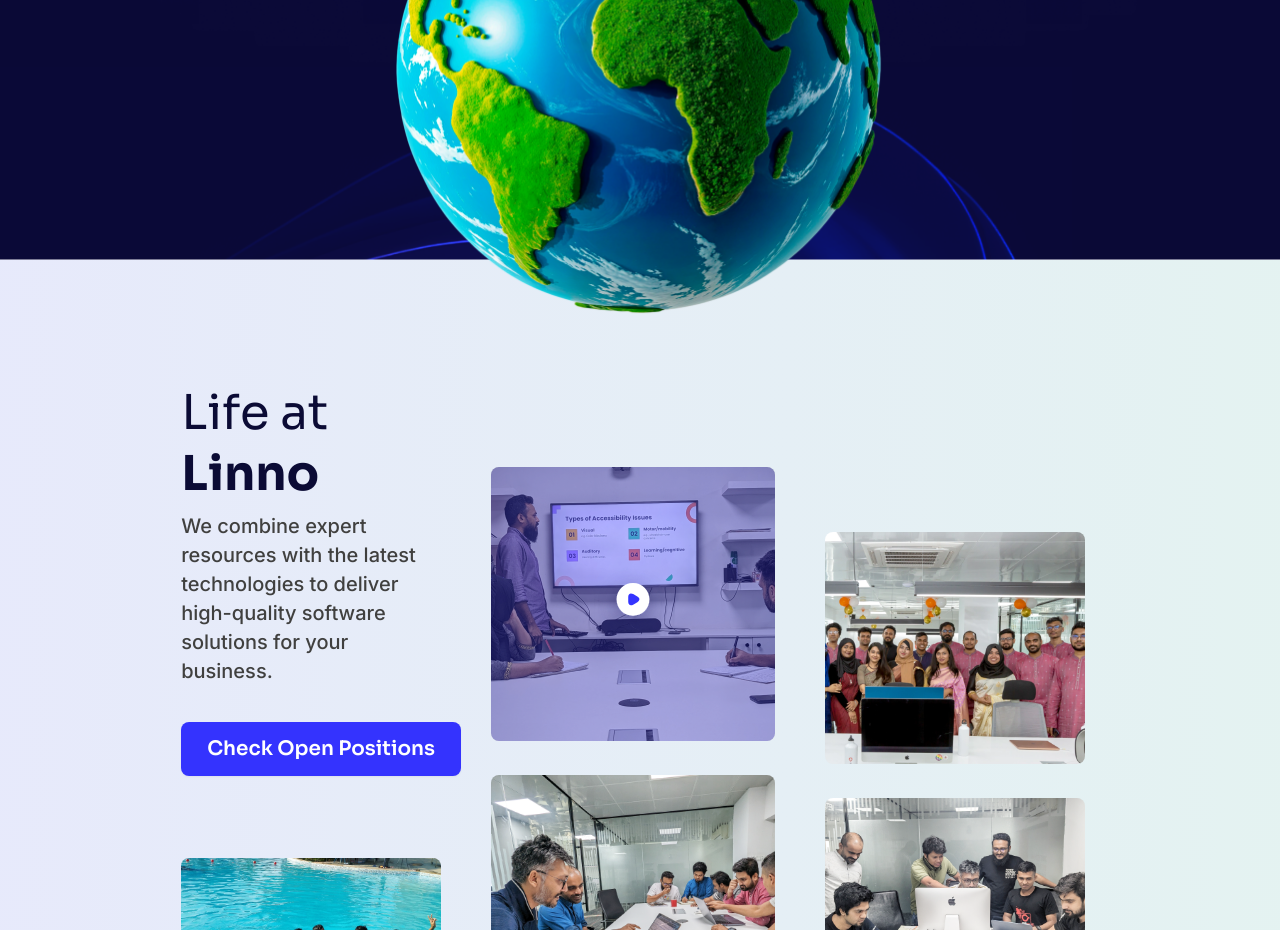
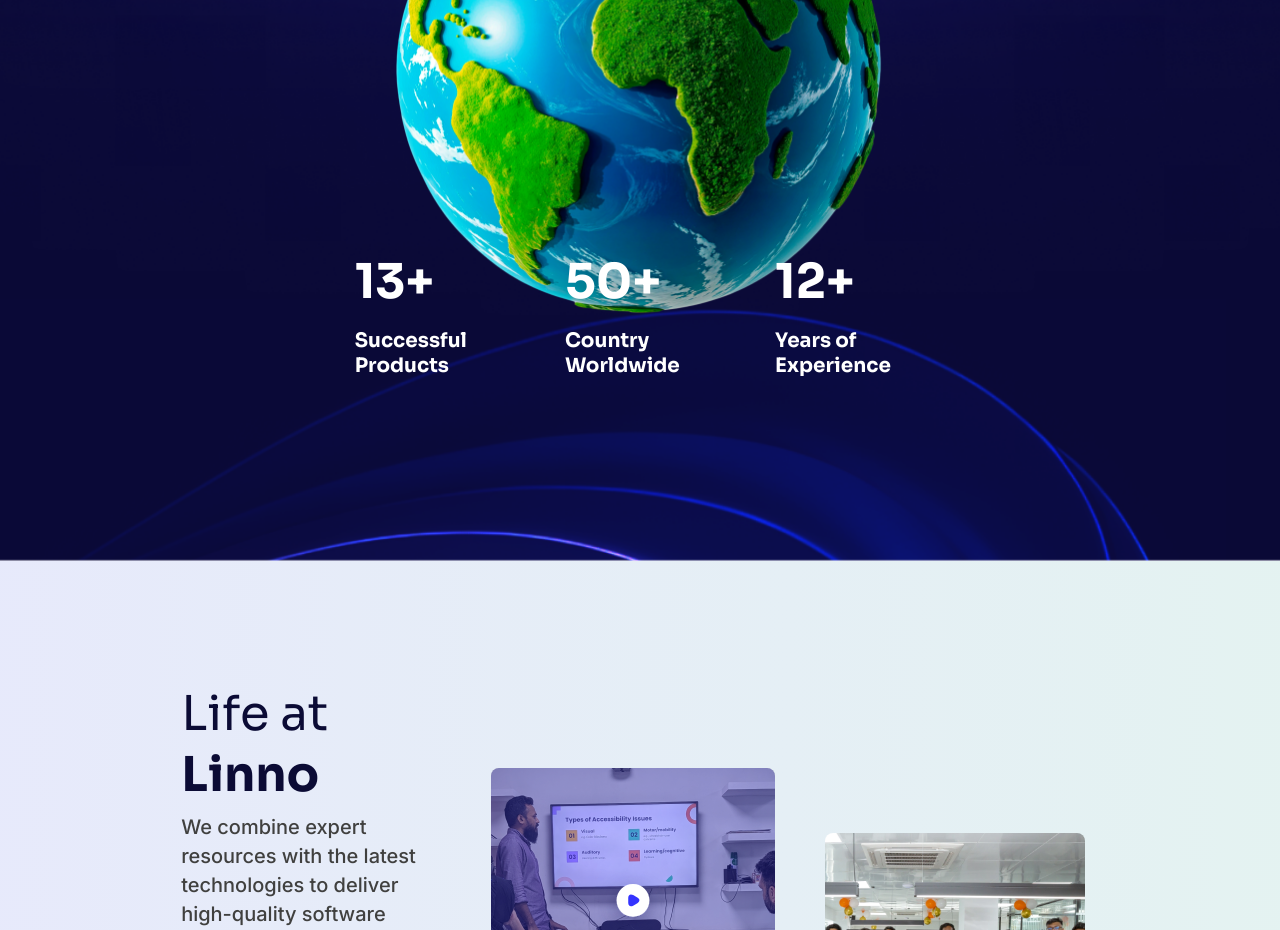
Before and after one commit to CODEREXLTD/Linno-website, a Next.js app: page / in a window 1280 px wide. Shown: the part 3440-4370 px from the top of the page. Built offline with nearby package versions, Linux system fonts and the light colour scheme.

Commit message:
started glass effect

```diff
--- a/src/app/page.jsx
+++ b/src/app/page.jsx
@@ -387,8 +387,35 @@ export default function HomePage() {
 										className="w-full h-auto"
 									/>
 								</div>
-								<div className="flex flex-col lg:flex-row gap-[25px] sm:gap-[38px] lg:gap-[50px] justify-center items-end w-full mt-[-46px] sm:mt-[-69px] lg:mt-[-92px]">
+								<div className="grid grid-cols-3">
+									<div className="flex flex-col lg:flex-row gap-[25px] sm:gap-[38px] lg:gap-[50px] justify-center items-end w-full mt-[-46px] sm:mt-[-69px] lg:mt-[-92px]">
+										<div className='flex items-start flex-col gap-4 p-[30px_46px_53px_30px] rounded-[10px] bg-[rgba(0,0,0,0)] relative z-10'>
+											<h3 className='text-white font-sora font-extrabold text-[48px] leading-[1.25]'>
+												13+
+											</h3>
+											<p className='text-white flex-col gap-4font-sora font-extrabold text-[20px] leading-[1.25]'>
+												Successful Products
+											</p>
+										</div>
+									</div>
 
+									<div className='flex items-start flex-col gap-4 p-[30px_46px_53px_30px] rounded-[10px] bg-[rgba(0,0,0,0)] relative z-10'>
+										<h3 className='text-white font-sora font-extrabold text-[48px] leading-[1.25]'>
+											50+
+										</h3>
+										<p className='text-white font-sora font-extrabold text-[20px] leading-[1.25]'>
+											Country Worldwide
+										</p>
+									</div>
+
+									<div className='flex items-start flex-col gap-4 p-[30px_46px_53px_30px] rounded-[10px] bg-[rgba(0,0,0,0)] relative z-10'>
+										<h3 className='text-white font-sora font-extrabold text-[48px] leading-[1.25]'>
+											12+
+										</h3>
+										<p className='text-white font-sora font-extrabold text-[20px] leading-[1.25]'>
+											Years of Experience
+										</p>
+									</div>
 								</div>
 							</div>
 						</div>
```
